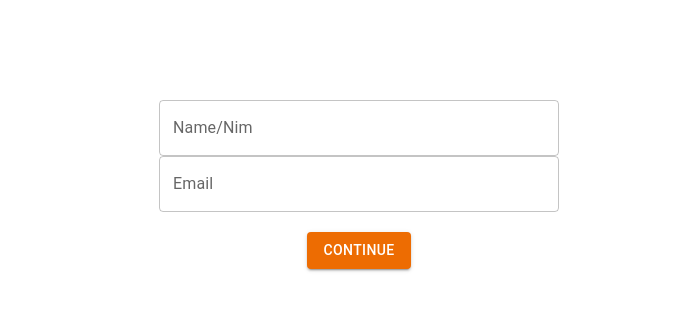
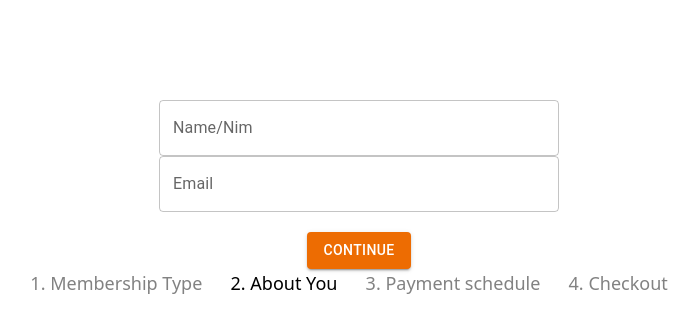
Before and after one commit to atlantabitdevs/atl-pay-ui, a React (Create React App) app: page /form in a window 1280 px wide. Shown: the top 332 px of the page, without its empty margins (281-980 px from the left). Built offline with nearby package versions, Linux system fonts and the light colour scheme.

Commit message:
Status bar progress shown

```diff
--- a/src/components/StatusBar.jsx
+++ b/src/components/StatusBar.jsx
@@ -1,8 +1,32 @@
-export const StatusBar = () => {
-  return(
+export const StatusBar = (props) => {
+    const progress = [
+        {
+            name: "Membership Type",
+        },
+        {
+            name: "About You",
+        },
+        {
+            name: "Payment schedule",
+        },
+        {
+            name: "Checkout",
+        },
+    ];
+
+    const DisplayProgress = () => {
+        return progress.map((step) => (
+            <li className={props.current === step.name ? "current" : null}>
+                <a href="#">{step.name}</a>
+            </li>
+        ));
+    };
+
+    return (
         <div className="status-bar">
             <ol className="flex flex-row space-x-12 text-lg text-term-gray list-decimal">
-        <li className="current">
+                <DisplayProgress />
+                {/* <li className="current">
                     <a href="#">Membership Type</a>
                 </li>
                 <li>
@@ -13,8 +37,8 @@ export const StatusBar = () => {
                 </li>
                 <li>
                     <a href="#">Checkout</a>
-        </li>
+                </li> */}
             </ol>
         </div>
-  )
-}
+    );
+};
--- a/src/screens/Deals/Deals.jsx
+++ b/src/screens/Deals/Deals.jsx
@@ -52,7 +52,7 @@ export const Deals = () => {
                 <ArrowRightIcon className="w-8 h-8" />
             </Button>
 
-            <StatusBar />
+            <StatusBar current={"Membership Type"} />
         </div>
     );
 };
--- a/src/screens/Form/Form.jsx
+++ b/src/screens/Form/Form.jsx
@@ -3,6 +3,7 @@ import { Button, TextField } from "@mui/material";
 import { useNavigate } from "react-router-dom";
 import "./Form.css";
 import { useStore } from "../../zustand/store";
+import { StatusBar } from "../../components/StatusBar";
 
 export const Form = () => {
     let navigate = useNavigate();
@@ -47,6 +48,7 @@ export const Form = () => {
             <Button variant="contained" onClick={btnPress} color="warning">
                 Continue
             </Button>
+            <StatusBar current={"About You"} />
         </div>
     );
 };
--- a/src/screens/Invoice/Invoice.jsx
+++ b/src/screens/Invoice/Invoice.jsx
@@ -1,6 +1,7 @@
 import { Button } from "@mui/material";
 import React from "react";
 import { useNavigate } from "react-router-dom";
+import { StatusBar } from "../../components/StatusBar";
 
 export const Invoice = () => {
     let navigate = useNavigate();
@@ -14,6 +15,7 @@ export const Invoice = () => {
             >
                 Invoice
             </Button>
+            <StatusBar current={"Checkout"} />
         </div>
     );
 };
--- a/src/screens/PaymentSchedule/PaymentSchedule.jsx
+++ b/src/screens/PaymentSchedule/PaymentSchedule.jsx
@@ -2,12 +2,14 @@ import { Button } from "@mui/material";
 import React from "react";
 import { useNavigate } from "react-router-dom";
 import { Card } from "../../components";
+import { StatusBar } from "../../components/StatusBar";
 import { useStore } from "../../zustand/store";
 
+export const PaymentSchedule = () => {
+    const store = useStore((state) => state);
+    let navigate = useNavigate();
+
     const DisplaySchedule = () => {
-    let navigate = useNavigate();
-    const store = useStore((state) => state);
-
         let schedule = [
             { id: 1, months: "1" },
             { id: 1, months: "3" },
@@ -26,9 +28,6 @@ const DisplaySchedule = () => {
             />
         ));
     };
-
-export const PaymentSchedule = () => {
-    let navigate = useNavigate();
     return (
         <div>
             <DisplaySchedule />
@@ -40,6 +39,7 @@ export const PaymentSchedule = () => {
             >
                 PaymentSchedule
             </Button>
+            <StatusBar current={"Payment Schedule"} />
         </div>
     );
 };
```
Lines whose indentation alone changed are shown as unchanged.
